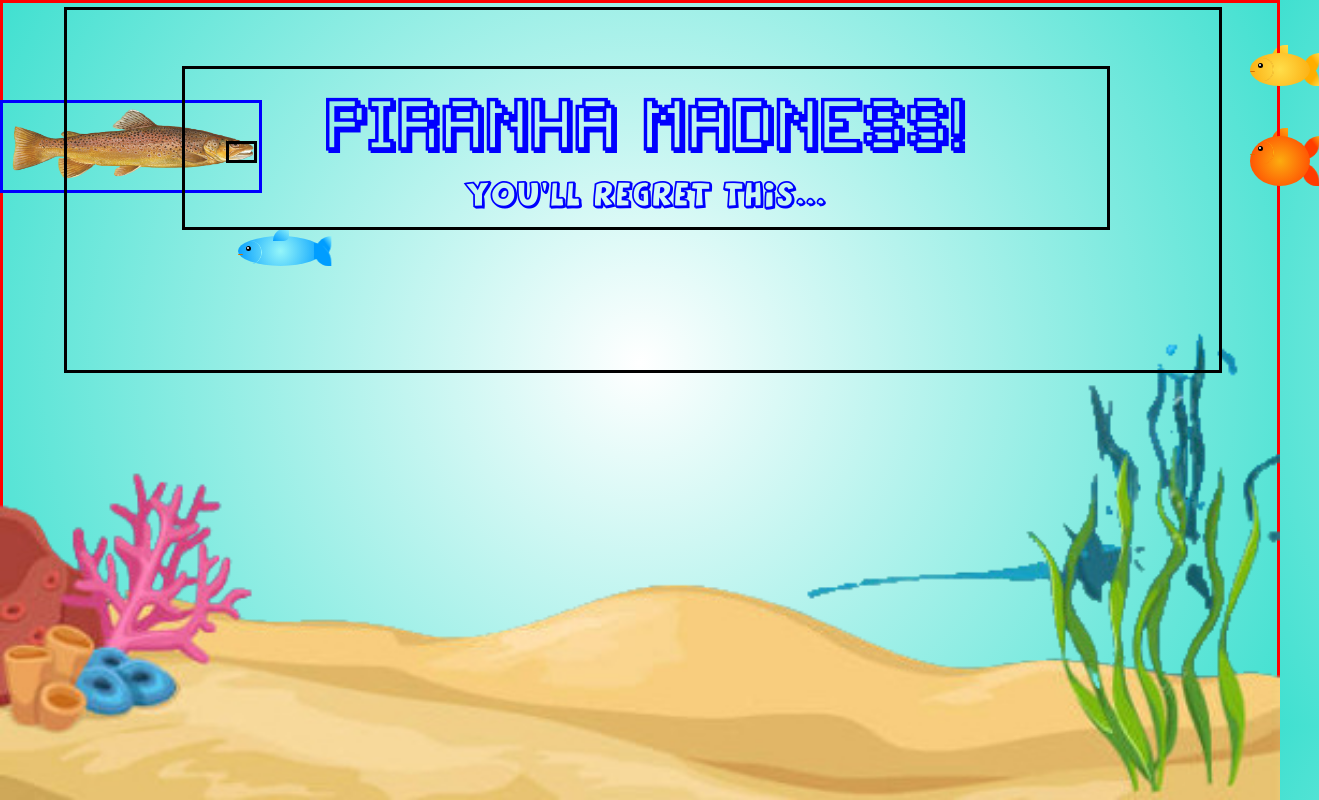
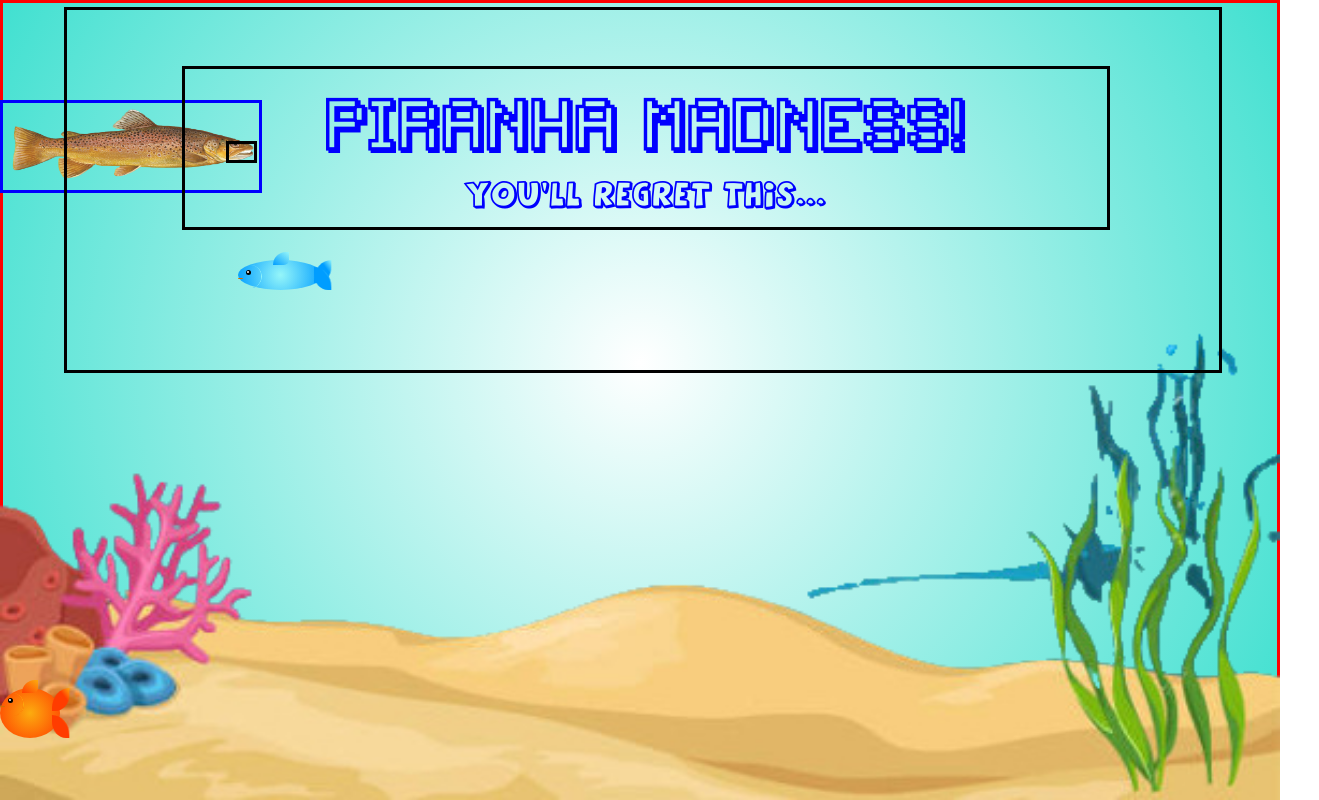
Before and after one commit to petermc87/piranha-madness, a plain HTML site: page index.html in a window 1280 px wide. Shown: the whole page, 1319 px wide, since content can reach past the window. Drawn offline with Linux system fonts and the light colour scheme.

Commit message:
all three types of fish moving across the screen. Spawning in random Y positions. Collisions not working when stationary

```diff
--- a/app.js
+++ b/app.js
@@ -4,6 +4,8 @@
 
 let move = 15;
 
+
+// console.log(randomNumber)
 // ---------------------------------//
 // -----------CACHED DOMS-----------//
 // ---------------------------------//
@@ -27,6 +29,7 @@ const playerMouth = document.querySelector('.mouth-contact')
 // ------------FUCNCTIONS ----------//
 // ---------------------------------//
 
+//chekcing if the players mouth hit a fish
 const collisionCheck = (food, player) => {
     let foodRect = food.getBoundingClientRect();
     let playerRect = player.getBoundingClientRect();
@@ -37,11 +40,18 @@ const collisionCheck = (food, player) => {
   }
 
 
+//render fish move animation
+const fishMoveRender = (fish, moveTime) => {
+    fish.style = `top: ${Math.floor(Math.random()*70) + 1}vh;
+    animation: fishmove ${moveTime}s linear infinite;`
+}
+
+
 // ---------------------------------//
 // -------- EVENT LISTENERS --------//
 // ---------------------------------//
 
-//Key up, down, left and right for moving the sprite
+//statrting position of the player
 window.addEventListener('load', () => {
     playerSprite.style = `position: abolsute;
     left: 0;
@@ -49,6 +59,7 @@ window.addEventListener('load', () => {
 });
 
 
+//when you hit an arrow
 window.addEventListener('keydown', (evt) => {
     switch(evt.key){
         case 'ArrowLeft':
@@ -59,21 +70,19 @@ window.addEventListener('keydown', (evt) => {
 
             break;
         case 'ArrowRight':
-                // console.log('it works')
+
             playerSprite.style.left = parseInt(playerSprite.style.left) + move + 'px';
             break;
         case 'ArrowUp':
-                // console.log('it works')
+
             // playerSprite.style = 'transform: rotate(-90deg);'
             playerSprite.style.top = parseInt(playerSprite.style.top) - move + 'px';
             break;
         case 'ArrowDown':
-                // console.log('it works')
+
             playerSprite.style.top = parseInt(playerSprite.style.top) + move + 'px';
             break;
     }
-
-    setTimeout(function() {
 
     if (collisionCheck(krillSprite, playerMouth)) {
             krillSprite.style = `display: none;`
@@ -84,18 +93,17 @@ window.addEventListener('keydown', (evt) => {
     else if (collisionCheck(goldFish, playerMouth)) {
             goldFish.style = `display: none;`
         }
-      }, 150);
 
 });
 
 
 
 
+fishMoveRender(krillSprite, 10)
 
+fishMoveRender(redSnapper, 8)
 
-
-
-
+fishMoveRender(goldFish, 7)
 
 
 
--- a/style.css
+++ b/style.css
@@ -177,6 +177,13 @@ body{
     }
 }
 
+#gold-fish{
+    animation-delay: 2s;
+    animation: fishmove 11s linear infinite;
+}
+
+
+
 /* RED SNAPPER */
 #red-snapper{
     width: 60px;
@@ -185,6 +192,8 @@ body{
     border-radius: 50%;
     position: relative;
     margin: 50px auto;
+    animation-delay: 1s;
+    animation: fishmove 8s linear infinite;
 }
 
 #red-fin{
@@ -209,7 +218,7 @@ body{
     border-radius: 50%;
     position: relative;
     margin: 50px auto;
-    animation: fishmove 10s linear infinite;
+    /* animation: fishmove 10s linear infinite; */
 }
 
 #krill-fin{
@@ -283,50 +292,11 @@ body{
     0%
     {
         transform: translateX(0);
-
     }
-    /* 25%
-    {
-
-        transform: translateY(-100px);
-    } */
-/*
-    50%
-    {
-        transform: translateX(-1000px);
-
-    } */
 
     100%
     {
         transform: translateX(-2000px);
     }
 
-    /* 100%
-    {
-        transform: translateX(0px),
-    } */
 }
-    /* 0%
-    {
-        transform: translateY(-100px);
-
-    }
-    25%
-    {
-
-        transform: translateX(-500px);
-    }
-
-    50%
-    {
-        transform: translateY(100px);
-
-    }
-
-    100%
-    {
-        transform: translateX(500px),
-
-    }
-}
```
Lines whose indentation alone changed are shown as unchanged.
